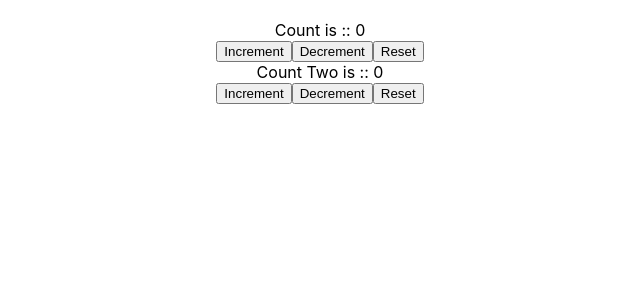
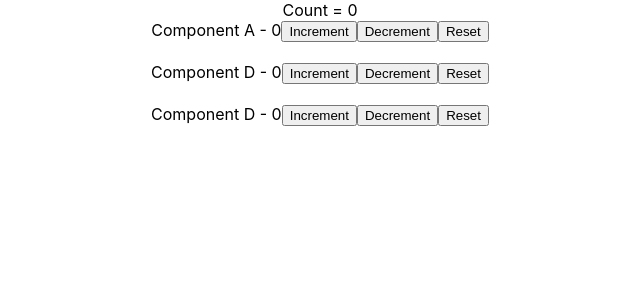
Before and after one commit to tiwari-ashwani/reactjs-aws, a React (Create React App) app: page / in a window 1280 px wide. Shown: the top 300 px of the page, without its empty margins (320-960 px from the left). Built offline with nearby package versions, Linux system fonts and the light colour scheme.

Commit message:
useReducer changes with useContext

```diff
--- a/src/App.js
+++ b/src/App.js
@@ -1,130 +1,142 @@
 // import logo from './logo.svg';
 import './App.css';
-import React, { Component } from 'react'
+import React, { Component, useReducer } from 'react'
 import './appStyles.css'
-import CounterOne from './components/CounterOne';
-import CounterTwo from './components/CounterTwo';
-import CounterThree from './components/CounterThree';
+import CompA from './components/CompA';
+import CompB from './components/CompB';
+import CompC from './components/CompC';
 
-class App extends Component {
-  render() {
-    return (
-      <div className='App'>
-        <br />
 
-        <CounterThree />
-        {/* <CounterTwo /> */}
-        {/* <CounterOne /> */}
+export const CountContext = React.createContext()
+
+const initialState = 0
+
+const reducer = (state, action) => {
+  switch (action) {
+    case 'increment':
+      return state + 1
+    case 'decrement':
+      return state - 1
+    case 'reset':
+      return initialState
+    default:
+      return state
+  }
+}
+
+function App() {
+  const [count, dispatch] = useReducer(reducer, initialState)
+  return (
+    <CountContext.Provider value={{countState: count, countDispatch: dispatch}}>
+      <div className="App">
+        Count = {count}<br />
+        <CompA /><br />
+        <CompB /><br />
+        <CompC /><br />
+      </div>
+    </CountContext.Provider>
+
+    //  { <h1 className='error'>Error Style</h1>
+    // <h1 className={styles.success}>Success Style</h1>
+    // <InlineStyling />
+    // <Stylesheet primary={true} />
+    // <NameList /> <br />
+    // <UserGreeting /> <br />
+    // <ParentComponent /><br />
+    // <Greet name="Mister" place="Old Gotham" />
+    // <Greet name="Bruce" place="Gotham" />
+    // <Greet name="Wayne" place="Old Gotham" />
+    // <GreetClass name="Mister" place="Old Gotham" />
+    // <GreetClass name="Bruce" place="Gotham" />
+    // <GreetClass name="Wayne" place="New Gotham" />
+    // <Hello />
+    // <Message /><br />
+    // <Counter /><br />
+    // <FunctionClick /><br />
+    // <ClassClick /><br />
+    // <EventBind /> }
+  )
+}
+
+// class App extends Component {
+
+//   render() {
+//   return (
+//     <div className='App'>
+//       Count is :: {count}
+//       <br />
+//       <CompA />
+//       <CompB />
+//       <CompC />
+
+//       {/* <CounterThree /> */}
+//       {/* <CounterTwo /> */}
+//       {/* <CounterOne /> */}
 
 
 
 
-        {/* <DataFetching /> */}
-        {/* <IntervalHookCounter /> */}
-        {/* <IntervalClassCounter /> */}
-        {/* <MouseContainer /> */}
-        {/* <HookMouse /> */}
-        {/* <ClassMouse /> */}
-        {/* <HookCounterOne /> */}
-        {/* <ClassCounterOne /> */}
+//       {/* <DataFetching /> */}
+//       {/* <IntervalHookCounter /> */}
+//       {/* <IntervalClassCounter /> */}
+//       {/* <MouseContainer /> */}
+//       {/* <HookMouse /> */}
+//       {/* <ClassMouse /> */}
+//       {/* <HookCounterOne /> */}
+//       {/* <ClassCounterOne /> */}
 
-        {/* <HookCounterFour /> */}
-        {/* <HookCounterThree /> */}
-        {/* <HookCounterTwo /> */}
-        {/* <HookCounter /> */}
-        {/* <ClassCounter /> */}
-        {/* <PostForm /> */}
-        {/* <PostList /> */}
-        {/* <UserProvider value ='Ashwani'>
-          <ComponentC />
-        </UserProvider> */}
-        {/* <br /><ClickCounterTwo /> */}
-        {/* <br /><HoverCounterTwo /> */}
-        {/* <br /><User render = {(isLoggedIn) => isLoggedIn ?'Ashwani' : 'Guest'}/> */}
+//       {/* <HookCounterFour /> */}
+//       {/* <HookCounterThree /> */}
+//       {/* <HookCounterTwo /> */}
+//       {/* <HookCounter /> */}
+//       {/* <ClassCounter /> */}
+//       {/* <PostForm /> */}
+//       {/* <PostList /> */}
+//       {/* <UserProvider value ='Ashwani'>
+//           <ComponentC />
+//         </UserProvider> */}
+//       {/* <br /><ClickCounterTwo /> */}
+//       {/* <br /><HoverCounterTwo /> */}
+//       {/* <br /><User render = {(isLoggedIn) => isLoggedIn ?'Ashwani' : 'Guest'}/> */}
 
-        {/* <br />
-        <CounterRenderProps
-          render={(count, incrementCount) => (
-            <ClickCounterTwo count={count}
-              incrementCount={incrementCount} />
-          )}
-        />
+//       {/* <br />
+//         <CounterRenderProps
+//           render={(count, incrementCount) => (
+//             <ClickCounterTwo count={count}
+//               incrementCount={incrementCount} />
+//           )}
+//         />
 
-        <br />
-        <CounterRenderProps
-          render={(count, incrementCount) => (
-            <HoverCounterTwo count={count}
-              incrementCount={incrementCount} />
-          )}
-        /> */}
+//         <br />
+//         <CounterRenderProps
+//           render={(count, incrementCount) => (
+//             <HoverCounterTwo count={count}
+//               incrementCount={incrementCount} />
+//           )}
+//         /> */}
 
-
-
-
-
-
-
-
-
-
-
-
-
-
-
-
-
-
-        {/* <br /> <HoverCounter mame='Tony Stark'/> */}
-        {/* <br /><ClickCounter name ='Almighty Hulk'/> */}
-        {/* <ErrorBoundary>
-          <Villian villName='Joker' />
-        </ErrorBoundary>
-        <ErrorBoundary>
-          <Villian villName='Hulk' />
-        </ErrorBoundary>
-        <ErrorBoundary>
-          <Villian villName='Thanos' />
-        </ErrorBoundary> */}
-        {/* <PortalDemo /> */}
-        {/* <FocusInput /> */}
-        {/* <RefsDemo /> */}
-        {/* <ParentComp /> */}
-        {/* <FragmentDemo /> */}
-        {/* <LifecycleMounting /><br /> */}
-        {/* <LifecycleUpdating /><br /> */}
-        {/* <Form /> */}
-      </div>
-    )
-  }
-}
-
-// function App() {
-//   return (
-//     <div className="App">
-
-//       <h1 className='error'>Error Style</h1>
-//       <h1 className={styles.success}>Success Style</h1>
-//       <InlineStyling />
-//       <Stylesheet primary={true} />
-//       <NameList /> <br />
-//       <UserGreeting /> <br />
-//       <ParentComponent /><br />
-//       <Greet name="Mister" place="Old Gotham" />
-//       <Greet name="Bruce" place="Gotham" />
-//       <Greet name="Wayne" place="Old Gotham" />
-//       <GreetClass name="Mister" place="Old Gotham" />
-//       <GreetClass name="Bruce" place="Gotham" />
-//       <GreetClass name="Wayne" place="New Gotham" />
-//       <Hello />
-//       <Message /><br />
-//       <Counter /><br />
-//       <FunctionClick /><br />
-//       <ClassClick /><br />
-//       <EventBind />
-
+//       {/* <br /> <HoverCounter mame='Tony Stark'/> */}
+//       {/* <br /><ClickCounter name ='Almighty Hulk'/> */}
+//       {/* <ErrorBoundary>
+//           <Villian villName='Joker' />
+//         </ErrorBoundary>
+//         <ErrorBoundary>
+//           <Villian villName='Hulk' />
+//         </ErrorBoundary>
+//         <ErrorBoundary>
+//           <Villian villName='Thanos' />
+//         </ErrorBoundary> */}
+//       {/* <PortalDemo /> */}
+//       {/* <FocusInput /> */}
+//       {/* <RefsDemo /> */}
+//       {/* <ParentComp /> */}
+//       {/* <FragmentDemo /> */}
+//       {/* <LifecycleMounting /><br /> */}
+//       {/* <LifecycleUpdating /><br /> */}
+//       {/* <Form /> */}
 //     </div>
-//   );
+//   )
+// }
 //}
 
 export default App;
--- /dev/null
+++ b/src/components/CompA.js
@@ -0,0 +1,17 @@
+import React, { useContext } from 'react'
+import { CountContext } from '../App'
+
+function CompA() {
+    const countContext = useContext(CountContext)
+
+    return (
+        <div>
+            Component A - {countContext.countState}
+            <button onClick={() => countContext.countDispatch('increment')}>Increment</button>
+            <button onClick={() => countContext.countDispatch('decrement')}>Decrement</button>
+            <button onClick={() => countContext.countDispatch('reset')}>Reset</button>
+        </div>
+    )
+}
+
+export default CompA
--- /dev/null
+++ b/src/components/CompB.js
@@ -0,0 +1,12 @@
+import React from 'react'
+import CompC from '../components/CompC'
+
+function CompB() {
+    return (
+        <div>
+            <CompC />
+        </div>
+    )
+}
+
+export default CompB
--- /dev/null
+++ b/src/components/CompC.js
@@ -0,0 +1,12 @@
+import React from 'react'
+import CompD from '../components/CompD'
+
+function CompC() {
+    return (
+        <div>
+            <CompD />
+        </div>
+    )
+}
+
+export default CompC
--- /dev/null
+++ b/src/components/CompD.js
@@ -0,0 +1,17 @@
+import React, { useContext } from 'react'
+import { CountContext } from '../App'
+
+function CompD() {
+    const countContext = useContext(CountContext)
+
+    return (
+        <div>
+            Component D - {countContext.countState}
+            <button onClick={() => countContext.countDispatch('increment')}>Increment</button>
+            <button onClick={() => countContext.countDispatch('decrement')}>Decrement</button>
+            <button onClick={() => countContext.countDispatch('reset')}>Reset</button>
+        </div>
+    )
+}
+
+export default CompD
--- a/src/components/CounterOne.js
+++ b/src/components/CounterOne.js
@@ -1,4 +1,3 @@
-import userEvent from '@testing-library/user-event'
 import React, { useReducer } from 'react'
 
 const initialState = 0
```
Also changed, not shown: src/components/CompE.js (added, +12 -0 lines), src/components/CompF.js (added, +17 -0 lines).
